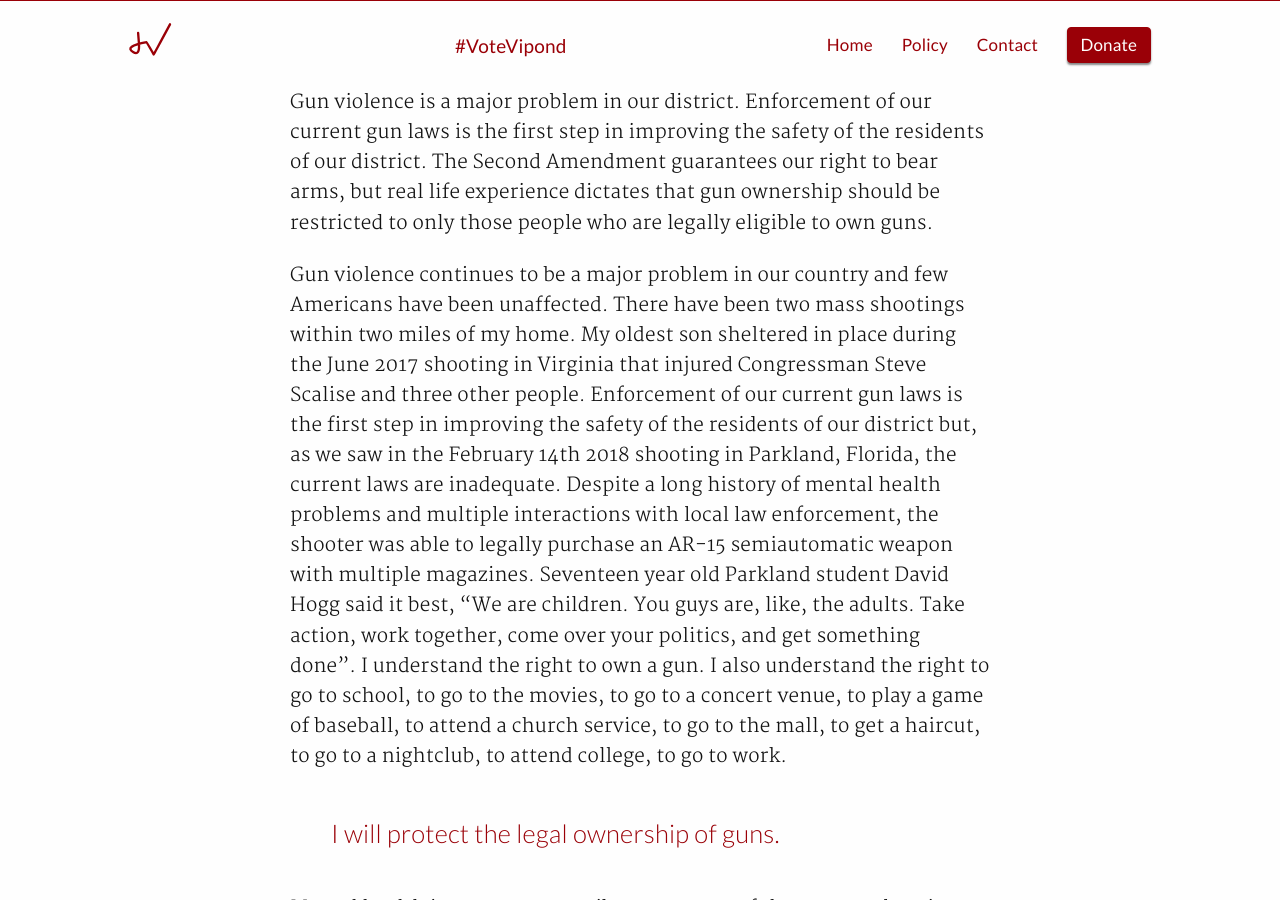
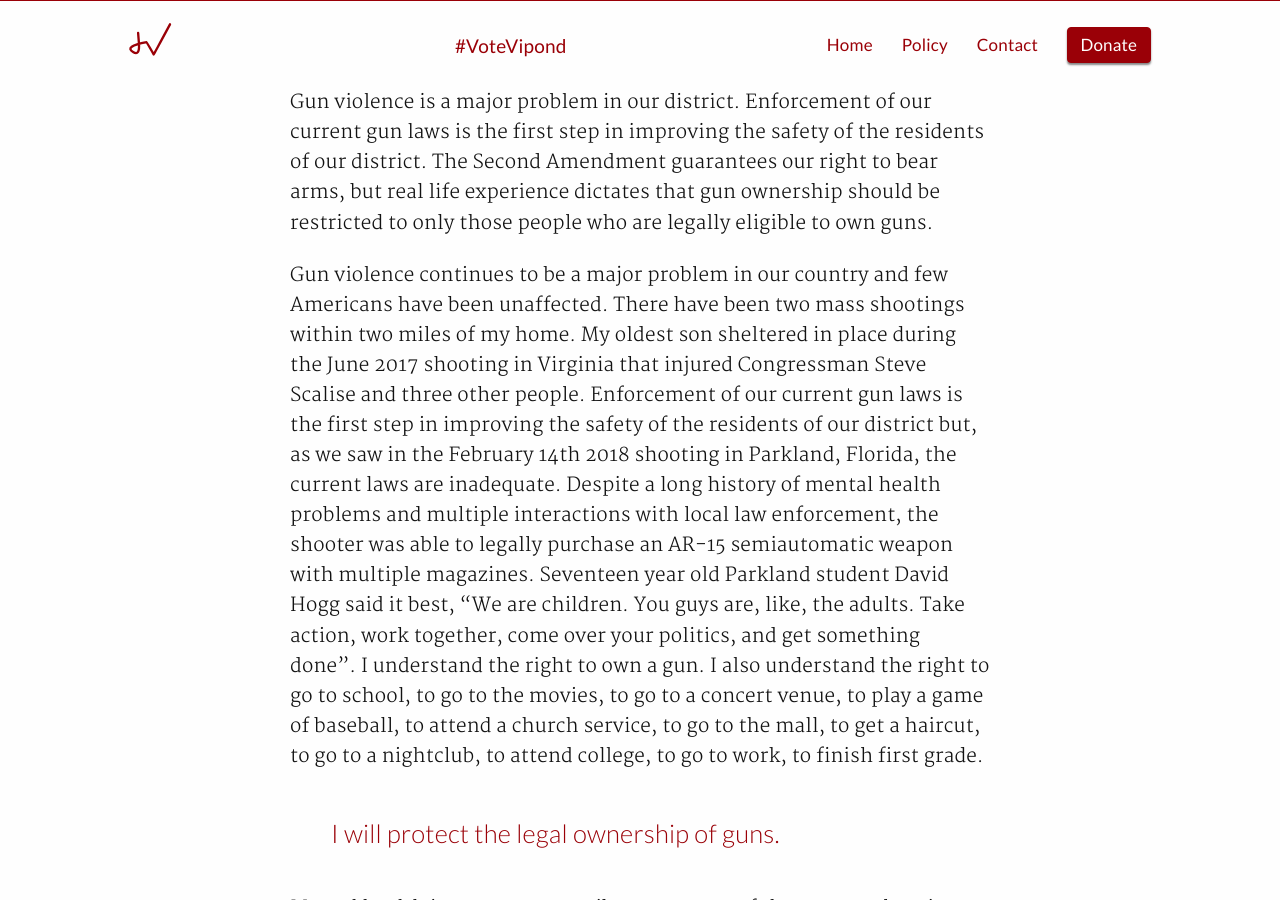
Before and after one commit to AlexVipond/jennifervipond.github.io, a Jekyll site: the page built from _posts/2018-02-16-real-life-experience.md, in a window 1280 px wide and 900 px high, scrolled down 5366 px. Built offline with Jekyll 4.4.1, drawn with Linux system fonts in a browser that asks for light colours.

Commit message:
Update 2018-02-16-real-life-experience.md

```diff
--- a/_posts/2018-02-16-real-life-experience.md
+++ b/_posts/2018-02-16-real-life-experience.md
@@ -75,7 +75,7 @@ What are we waiting for?
 
 Gun violence is a major problem in our district. Enforcement of our current gun laws is the first step in improving the safety of the residents of our district. The Second Amendment guarantees our right to bear arms, but real life experience dictates that gun ownership should be restricted to only those people who are legally eligible to own guns.
 
-Gun violence continues to be a major problem in our country and few Americans have been unaffected. There have been two mass shootings within two miles of my home. My oldest son sheltered in place during the June 2017 shooting in Virginia that injured Congressman Steve Scalise and three other people.  Enforcement of our current gun laws is the first step in improving the safety of the residents of our district but, as we saw in the February 14th 2018 shooting in Parkland, Florida, the current laws are inadequate. Despite a long history of mental health problems and multiple interactions with local law enforcement, the shooter was able to legally purchase an AR-15 semiautomatic weapon with multiple magazines. Seventeen year old Parkland student David Hogg said it best, "We are children. You guys are, like, the adults. Take action, work together, come over your politics, and get something done". I understand the right to own a gun. I also understand the right to go to school, to go to the movies, to go to a concert venue, to play a game of baseball, to attend a church service, to go to the mall, to get a haircut, to go to a nightclub, to attend college, to go to work.
+Gun violence continues to be a major problem in our country and few Americans have been unaffected. There have been two mass shootings within two miles of my home. My oldest son sheltered in place during the June 2017 shooting in Virginia that injured Congressman Steve Scalise and three other people.  Enforcement of our current gun laws is the first step in improving the safety of the residents of our district but, as we saw in the February 14th 2018 shooting in Parkland, Florida, the current laws are inadequate. Despite a long history of mental health problems and multiple interactions with local law enforcement, the shooter was able to legally purchase an AR-15 semiautomatic weapon with multiple magazines. Seventeen year old Parkland student David Hogg said it best, "We are children. You guys are, like, the adults. Take action, work together, come over your politics, and get something done". I understand the right to own a gun. I also understand the right to go to school, to go to the movies, to go to a concert venue, to play a game of baseball, to attend a church service, to go to the mall, to get a haircut, to go to a nightclub, to attend college, to go to work, to finish first grade.
 
 >I will protect the legal ownership of guns.
 
```
